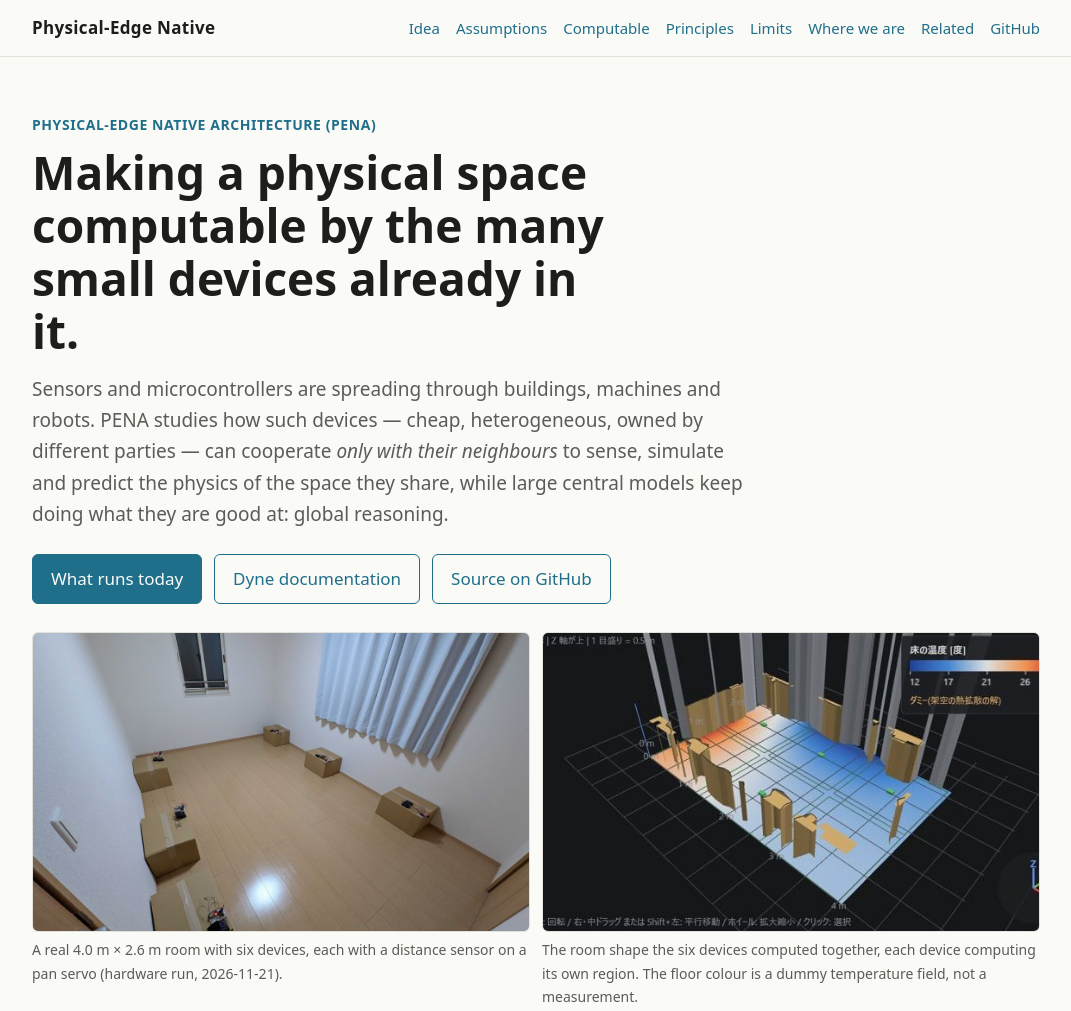
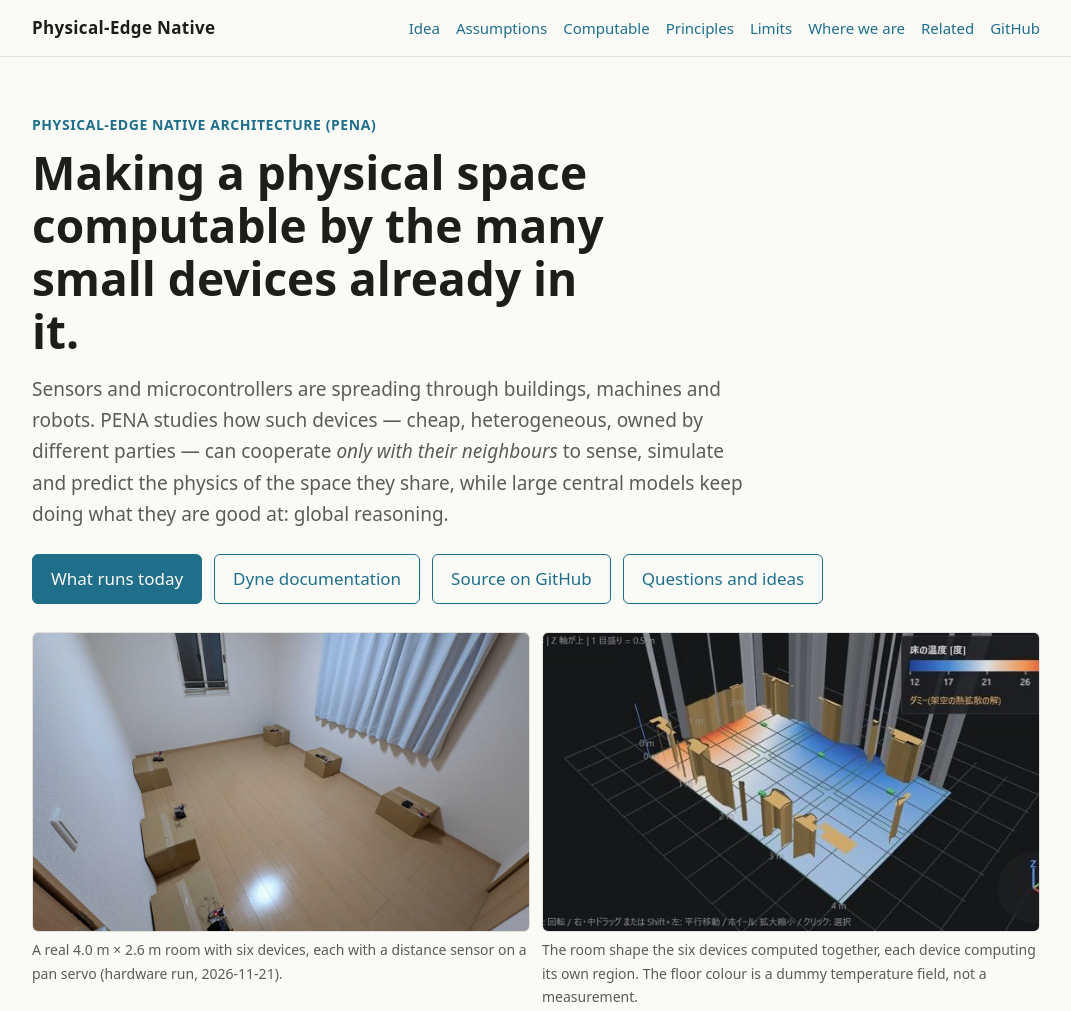
Before and after one commit to physical-edge-native/physical-edge-native.github.io, a plain HTML site: page index.html in a window 1280 px wide. Shown: the top 1011 px of the page, without its empty margins (104-1175 px from the left). Drawn offline with Linux system fonts and the light colour scheme.

Commit message:
Add a link to Dyne's GitHub Discussions (#1)
Co-Authored-By: Claude Opus 5.5 <noreply@anthropic.com>

```diff
--- a/index.html
+++ b/index.html
@@ -95,6 +95,7 @@ footer{border-top:1px solid var(--line);margin-top:72px;padding-top:20px;padding
       <a class="btn primary" href="#stage">What runs today</a>
       <a class="btn" href="https://physical-edge-native.github.io/dyne/">Dyne documentation</a>
       <a class="btn" href="https://github.com/physical-edge-native/dyne">Source on GitHub</a>
+      <a class="btn" href="https://github.com/physical-edge-native/dyne/discussions">Questions and ideas</a>
     </div>
     <div class="pair">
       <div><img src="img/real.jpg" alt="A 4.0 m by 2.6 m room with six small devices on boxes along the walls"><p class="cap">A real 4.0 m × 2.6 m room with six devices, each with a distance sensor on a pan servo (hardware run, 2026-11-21).</p></div>
```
